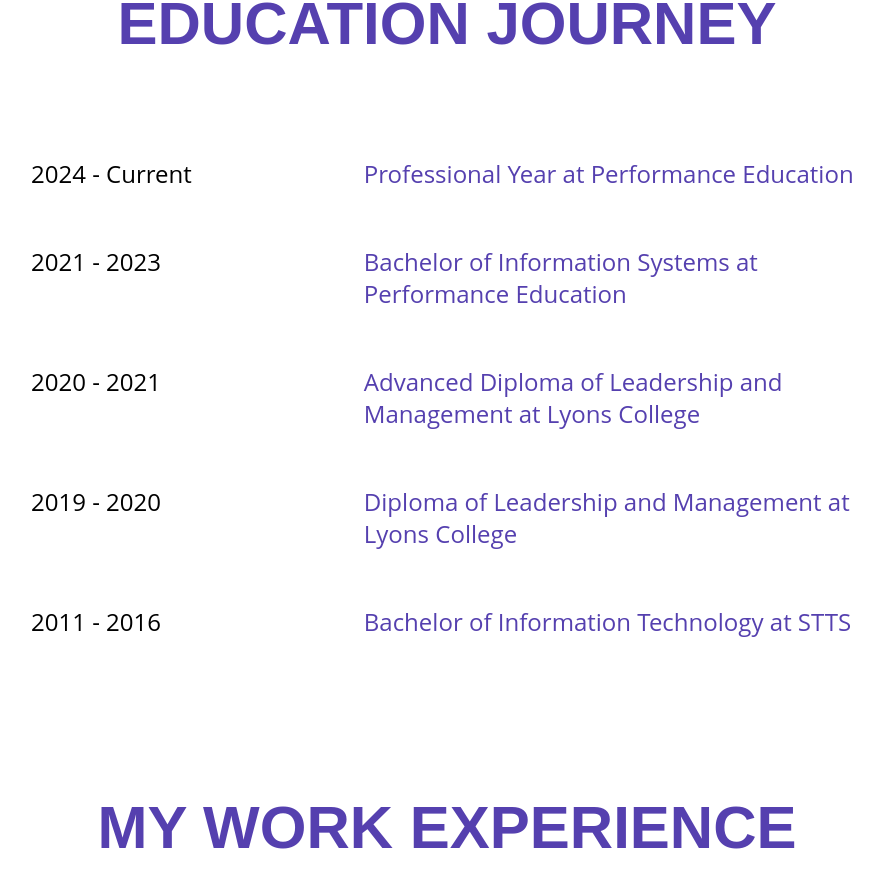
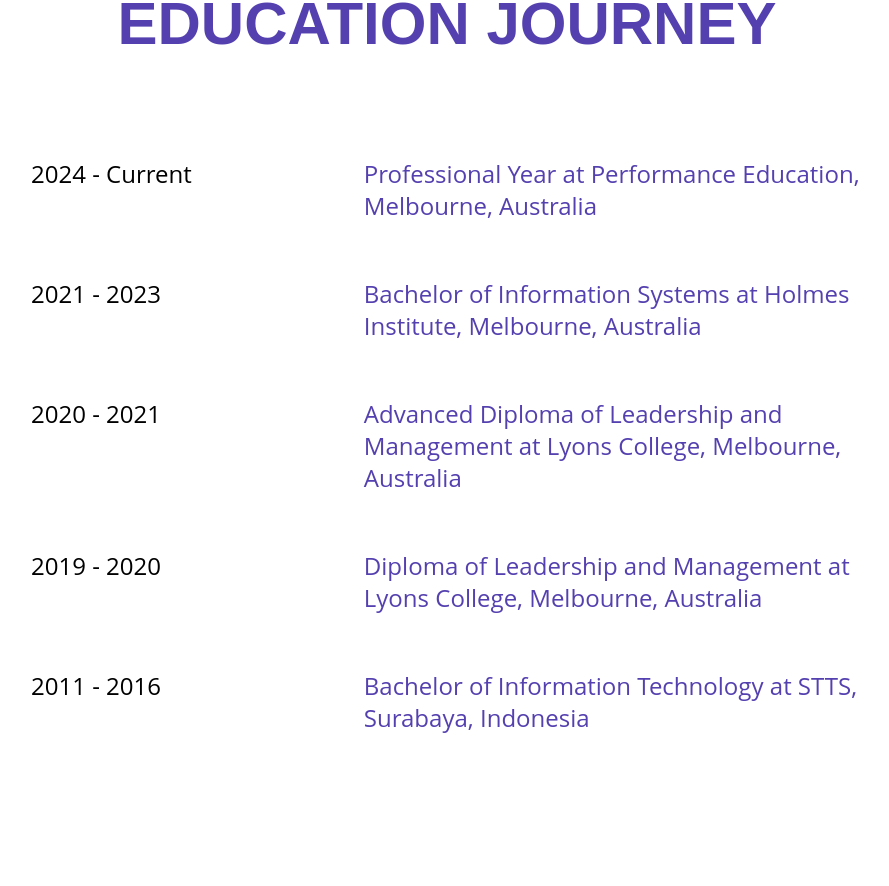
Before and after one commit to Dishell/portfolio, a React (Create React App) app: page / in a window 1280 px wide. Shown: the part 2554-3440 px from the top of the page, without its empty margins (193-1082 px from the left). Built offline with nearby package versions, Linux system fonts and the light colour scheme; the HTML template or start-up script is replaced by a standard one.

Commit message:
add more details on education section

```diff
--- a/src/components/Education.jsx
+++ b/src/components/Education.jsx
@@ -15,7 +15,7 @@
                     </div>
                     <div className="md:w-3/5">
                         <p className="pt-6 font-body text-lg font-medium text-primary sm:text-xl lg:text-2xl">
-                            Professional Year at Performance Education
+                            Professional Year at Performance Education, Melbourne, Australia
                         </p>
                     </div>
                 </div>
@@ -27,7 +27,7 @@
                     </div>
                     <div className="md:w-3/5">
                         <p className="pt-6 font-body text-lg font-medium text-primary sm:text-xl lg:text-2xl">
-                            Bachelor of Information Systems at Performance Education
+                            Bachelor of Information Systems at Holmes Institute, Melbourne, Australia
                         </p>
                     </div>
                 </div>
@@ -39,7 +39,7 @@
                     </div>
                     <div className="md:w-3/5">
                         <p className="pt-6 font-body text-lg font-medium text-primary sm:text-xl lg:text-2xl">
-                            Advanced Diploma of Leadership and Management at Lyons College
+                            Advanced Diploma of Leadership and Management at Lyons College, Melbourne, Australia
                         </p>
                     </div>
                 </div>
@@ -51,7 +51,7 @@
                     </div>
                     <div className="md:w-3/5">
                         <p className="pt-6 font-body text-lg font-medium text-primary sm:text-xl lg:text-2xl">
-                            Diploma of Leadership and Management at Lyons College
+                            Diploma of Leadership and Management at Lyons College, Melbourne, Australia
                         </p>
                     </div>
                 </div>
@@ -63,7 +63,7 @@
                     </div>
                     <div className="md:w-3/5">
                         <p className="pt-6 font-body text-lg font-medium text-primary sm:text-xl lg:text-2xl">
-                            Bachelor of Information Technology at STTS
+                            Bachelor of Information Technology at STTS, Surabaya, Indonesia
                         </p>
                     </div>
                 </div>
```
